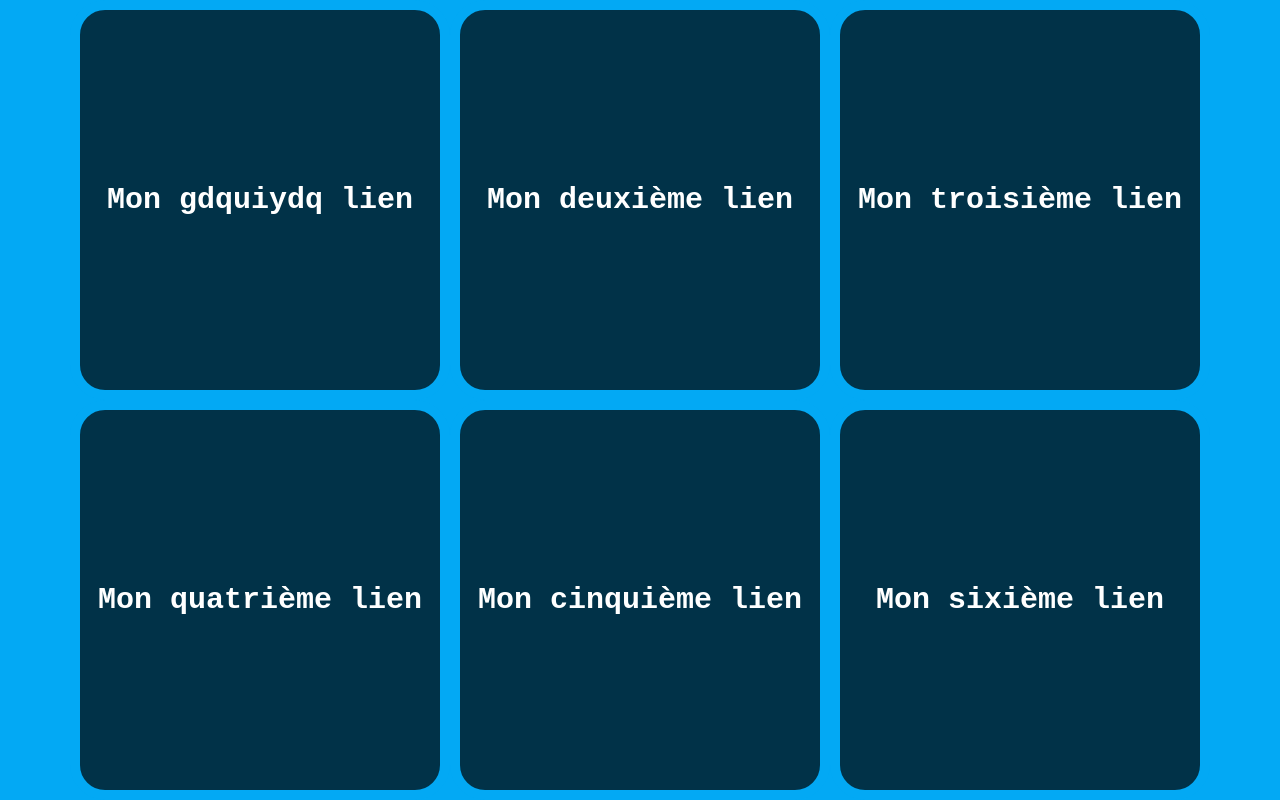
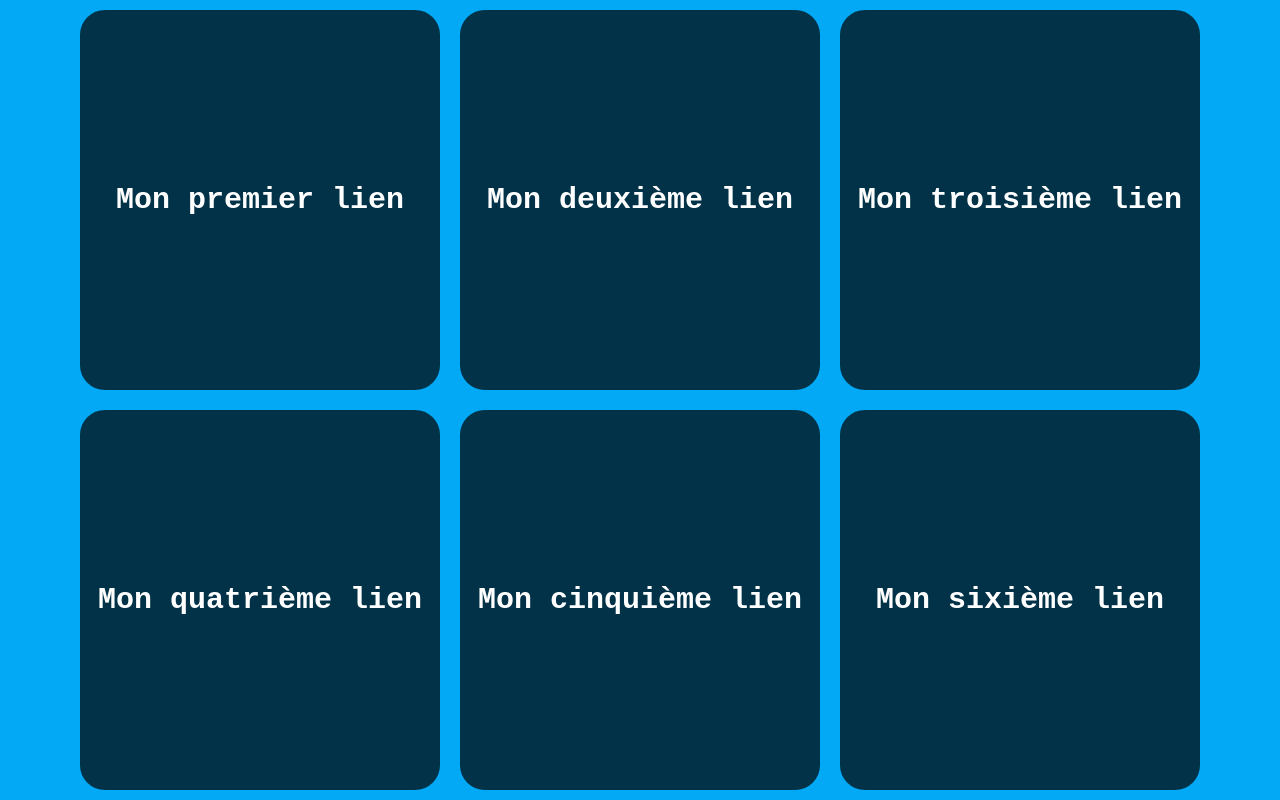
Before and after one commit to ImpulseHD/impulse, a plain HTML site: page main.html in a window 1280 px wide. Drawn offline with nearby package versions, Linux system fonts and the light colour scheme.

Commit message:
Update main.html

```diff
--- a/main.html
+++ b/main.html
@@ -19,7 +19,7 @@
       <div class="container">
         <div class="row">
           <a class="col-sd-12 col-md-12 col-lg-4 col-xl-4">
-            <h1>Mon gdquiydq lien</h1>
+            <h1>Mon premier lien</h1>
           </a>
           <a class="col-sd-12 col-md-12 col-lg-4 col-xl-4">
             <h1>Mon deuxième lien</h1>
```
